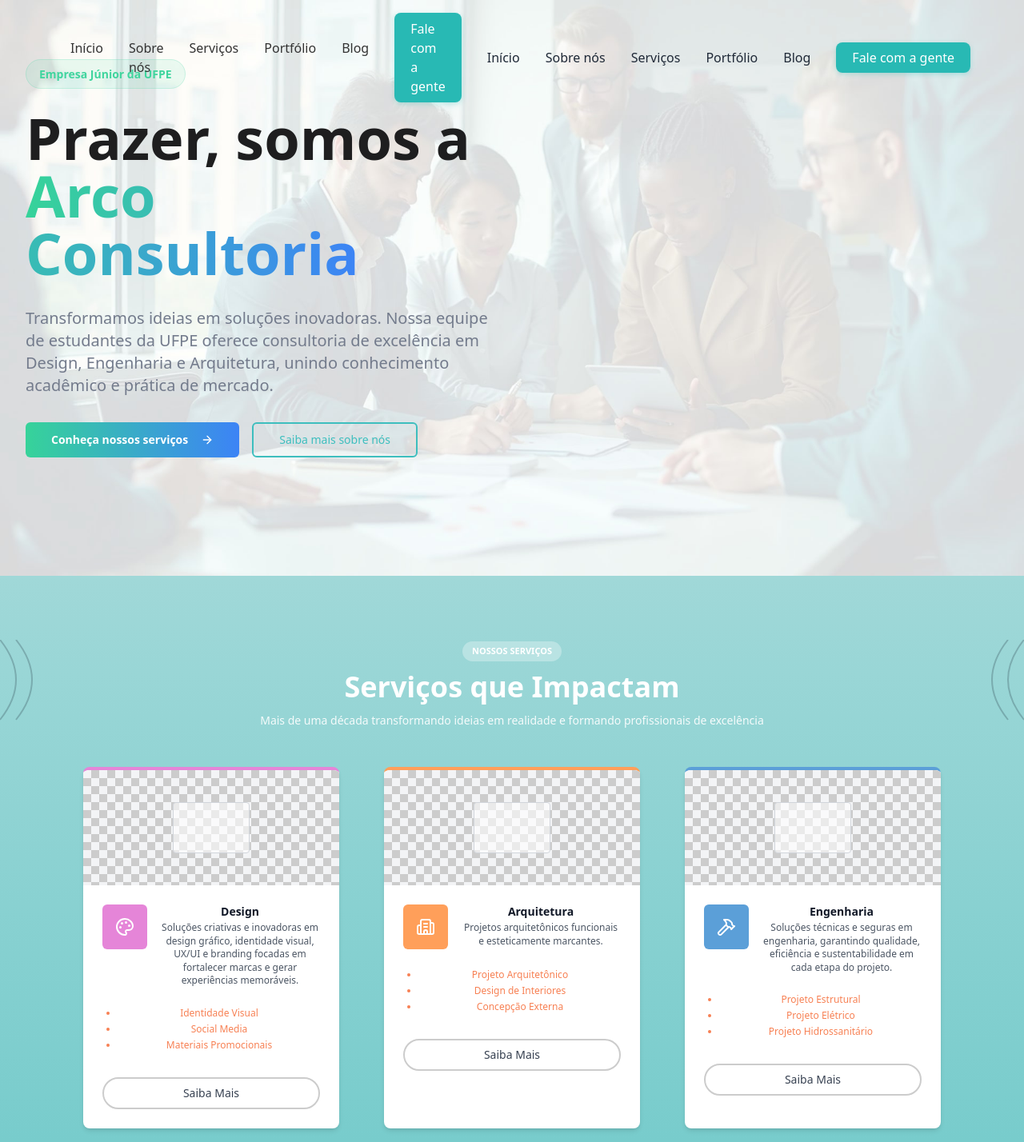
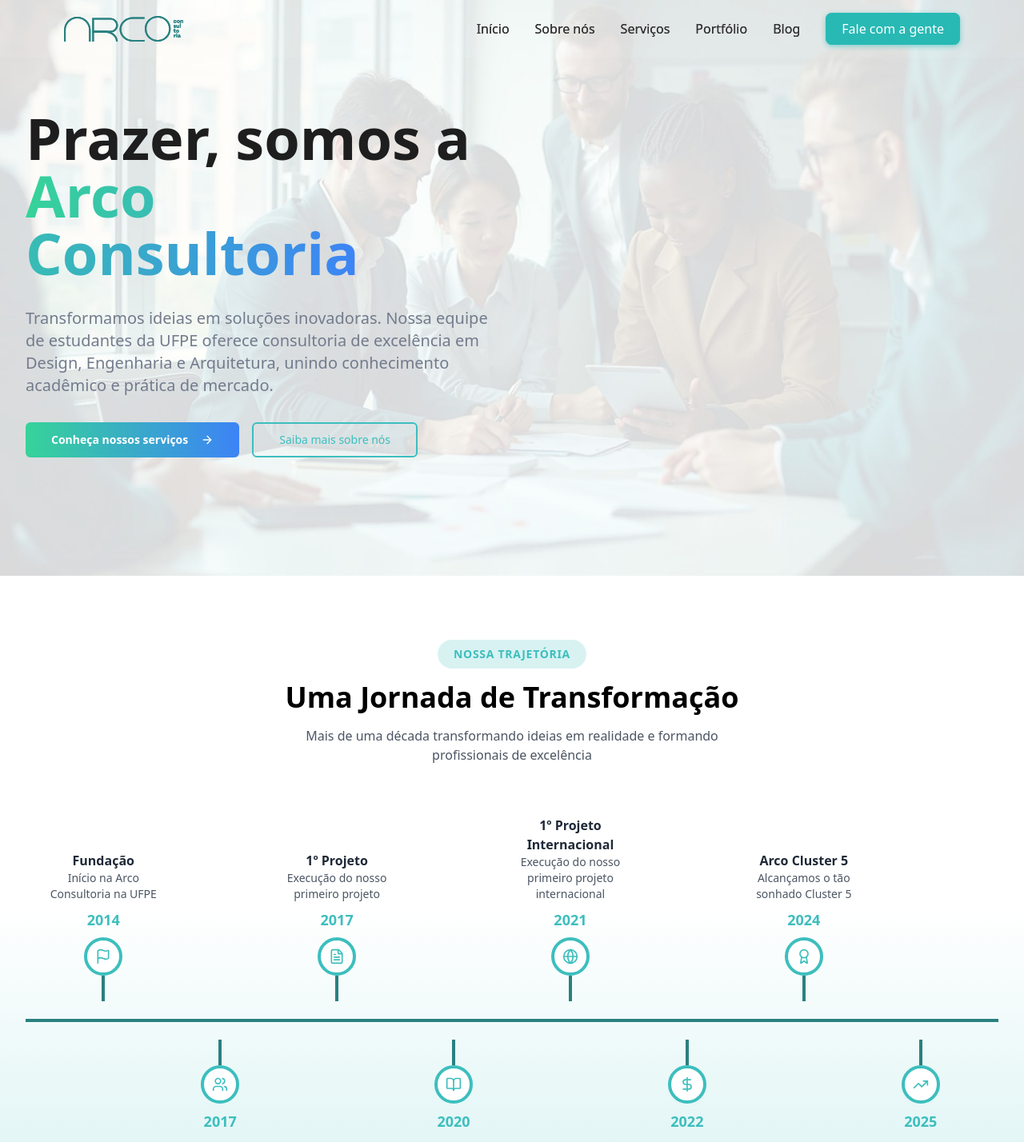
Before and after one commit to projetosseedabit/arco-site-deploy, a Next.js app: page / in a window 1280 px wide. Shown: the top 1428 px of the page at 80% size. Built offline with nearby package versions, Linux system fonts and the light colour scheme.

Commit message:
Add secao de linha do tempo da Arco

```diff
--- a/src/app/layout.tsx
+++ b/src/app/layout.tsx
@@ -26,7 +26,7 @@
   return (
     <html lang="en">
       <body className={`${geistSans.variable} ${geistMono.variable} antialiased`}>
-        <Header/>
+       <Header />
 
         <main>
         {children}
--- a/src/app/page.tsx
+++ b/src/app/page.tsx
@@ -1,10 +1,14 @@
+import TimeLine from "@/components/timeline/TimeLine";
 import Hero from "../components/home/Hero";
 import ServicesSection from "../components/sections/ServicesSection";
+import Header from "@/components/sections/Header"
 
 export default function Home() {
   return (
     <main>
+      <Header />
       <Hero />
+      <TimeLine />
       <ServicesSection/>
     </main>
   );
--- a/src/components/home/Hero.tsx
+++ b/src/components/home/Hero.tsx
@@ -12,9 +12,6 @@
         <div className="grid lg:grid-cols-2 gap-12 items-center">
           <div className="space-y-8">
             <div className="inline-block">
-              <span className="px-4 py-2 rounded-full bg-primary/10 text-primary font-semibold text-sm border border-primary/20">
-                Empresa Júnior da UFPE
-              </span>
             </div>
 
             <h1 className="text-4xl sm:text-5xl lg:text-6xl xl:text-7xl font-bold leading-tight text-custom-gray">
--- a/src/components/sections/Header.tsx
+++ b/src/components/sections/Header.tsx
@@ -19,8 +19,10 @@
 
   return (
     <header
-      className={`w-full flex gap-x-2 top-0 fixed z-50 transition-all duration-300 ease-in-out items-center justify-between px-8 md:px-20 py-4 ${
-        isScrolled ? "bg-white text-gray-800 shadow-lg" : "bg-white/5 text-gray-800"
+      className={`w-full flex top-0 fixed z-50 transition-all duration-300 ease-in-out items-center justify-between px-8 md:px-20 py-4 ${
+        isScrolled
+          ? "bg-white text-gray-800 shadow-lg"
+          : "bg-white/5 text-gray-800"
       }`}
     >
       {/* 1. Logo */}
@@ -34,85 +36,65 @@
         />
       </div>
 
-      {/* Menu Desktop + Mobile */}
+      {/* Menu Desktop + Mobile (Corrigido) */}
       <nav
-        className={`flex md:flex flex-col md:flex-row items-end md:items-center md:gap-8 gap-4 md:static absolute top-16 left-0 w-full md:w-auto bg-[#f2f2f2]/100 md:bg-transparent shadow-md md:shadow-none px-8 md:px-0 py-4 md:py-0 transition-all duration-300 ease-in-out ${
+        className={`flex flex-col md:flex-row items-end md:items-center md:gap-8 gap-4 md:static absolute top-16 left-0 w-full md:w-auto bg-[#f2f2f2]/100 md:bg-transparent shadow-md md:shadow-none px-8 md:px-0 py-4 md:py-0 transition-all duration-300 ease-in-out ${
           menuOpen
             ? "opacity-100 translate-y-0 pointer-events-auto"
             : "opacity-0 -translate-y-4 pointer-events-none"
         } md:opacity-100 md:translate-y-0 md:pointer-events-auto`}
       >
+        {/* APENAS UMA LISTA DE LINKS */}
         <ul className="flex flex-col md:flex-row list-none gap-4 md:gap-8 text-[#333] font-medium">
           <li>
-            <Link href="#" className="hover:text-[#1d7a7a]">
+            <Link
+              href="#"
+              className="hover:text-[#1d7a7a] whitespace-nowrap"
+            >
               Início
             </Link>
           </li>
           <li>
-            <Link href="#" className="hover:text-[#1d7a7a]">
+            <Link
+              href="#"
+              className="hover:text-[#1d7a7a] whitespace-nowrap"
+            >
               Sobre nós
             </Link>
           </li>
           <li>
-            <Link href="#" className="hover:text-[#1d7a7a]">
+            <Link
+              href="#"
+              className="hover:text-[#1d7a7a] whitespace-nowrap"
+            >
               Serviços
             </Link>
           </li>
           <li>
-            <Link href="#" className="hover:text-[#1d7a7a]">
+            <Link
+              href="#"
+              className="hover:text-[#1d7a7a] whitespace-nowrap"
+            >
               Portfólio
             </Link>
           </li>
           <li>
-            <Link href="#" className="hover:text-[#1d7a7a]">
+            <Link
+              href="#"
+              className="hover:text-[#1d7a7a] whitespace-nowrap"
+            >
               Blog
             </Link>
           </li>
         </ul>
 
-        {/* Botão Contato */}
+        {/* APENAS UM BOTÃO */}
         <Link
           href="#"
-          className="bg-[#28b9b4] text-white px-5 py-2 rounded-lg font-medium shadow-[0_2px_6px_rgba(40,185,180,0.3)] hover:bg-[#22a19b] hover:scale-105 hover:shadow-[0_4px_10px_rgba(34,161,155,0.4)] transition"
+          className="bg-[#28b9b4] text-white px-5 py-2 rounded-lg font-medium shadow-[0_2px_6px_rgba(40,185,180,0.3)] hover:bg-[#22a19b] hover:scale-105 hover:shadow-[0_4px_10px_rgba(34,161,155,0.4)] transition whitespace-nowrap"
         >
           Fale com a gente
         </Link>
-
-        <ul className="flex flex-col md:flex-row list-none gap-4 md:gap-8 text-[#333] md:text-inherit font-medium">
-          <li>
-            <Link href="#" className="hover:text-[#1d7a7a] ">
-              Início
-            </Link>
-          </li>
-          <li>
-            <Link href="#" className="hover:text-[#1d7a7a] whitespace-nowrap">
-              Sobre nós
-            </Link>
-          </li>
-          <li>
-            <Link href="#" className="hover:text-[#1d7a7a] whitespace-nowrap">
-              Serviços
-            </Link>
-          </li>
-          <li>
-            <Link href="#" className="hover:text-[#1d7a7a] whitespace-nowrap">
-              Portfólio
-            </Link>
-          </li>
-          <li>
-            <Link href="#" className="hover:text-[#1d7a7a] whitespace-nowrap">
-              Blog
-            </Link>
-          </li>
-          <li>
-            <Link
-              href="#"
-              className="bg-[#28b9b4] text-white whitespace-nowrap px-5 py-2 rounded-lg font-medium shadow-[0_2px_6px_rgba(40,185,180,0.3)] hover:bg-[#22a19b] hover:scale-105 hover:shadow-[0_4px_10px_rgba(34,161,155,0.4)] transition"
-            >
-              Fale com a gente
-            </Link>
-          </li>
-        </ul>
       </nav>
 
       {/* Botão Menu Mobile */}
@@ -122,7 +104,11 @@
       >
         <span
           className={`h-[3px] w-full rounded transition ${
-            menuOpen ? "bg-[#333] rotate-45 translate-y-[7px]" : isScrolled ? "bg-gray-800" : "bg-[#333]"
+            menuOpen
+              ? "bg-[#333] rotate-45 translate-y-[7px]"
+              : isScrolled
+              ? "bg-gray-800"
+              : "bg-[#333]"
           }`}
         ></span>
         <span
@@ -132,7 +118,11 @@
         ></span>
         <span
           className={`h-[3px] w-full rounded transition ${
-            menuOpen ? "-rotate-45 -translate-y-[7px]" : isScrolled ? "bg-gray-800" : "bg-[#333]"
+            menuOpen
+              ? "bg-[#333] -rotate-45 -translate-y-[7px]"
+              : isScrolled
+              ? "bg-gray-800"
+              : "bg-[#333]"
           }`}
         ></span>
       </div>
--- /dev/null
+++ b/src/components/timeline/TimeLine.tsx
@@ -0,0 +1,105 @@
+import React from "react";
+import {Flag, Users, FileText, BookOpen, Globe, DollarSign, Award, TrendingUp} from 'lucide-react';
+
+//Componente do marco da linha do tempo
+type TimelineItemProps = {
+  year: string;
+  title: string;
+  description: string;
+  position: string;
+  direction: 'up' | 'down';
+  icon: React.ComponentType<{ size?: number; className?: string }>;
+};
+
+const TimelineItem = ({ year, title, description, position, direction, icon: Icon }: TimelineItemProps) => {
+  const itemClasses = "absolute flex flex-col items-center w-32 md:w-40 text-center";
+  const circleClasses = `w-12 h-12 rounded-full bg-white border-4 border-[#3DBEBE] z-10 flex items-center justify-center`;
+  const connectorClasses = "w-1 h-8 bg-[#2A8080]";
+
+//Posicionamento dos marcos
+const style = {
+    left: position,
+    transform: 'translateX(-50%)',
+  };
+
+  if (direction === 'up') {
+    return (
+      <div className={itemClasses} style={{ ...style, bottom: '50%', marginBottom: '1.5rem' }}>
+        {/* TEXTO */}
+        <div>
+          <h3 className="font-bold text-gray-800 text-sm md:text-base">{title}</h3>
+          <p className="text-xs md:text-sm text-gray-600">{description}</p>
+        </div>
+        {/* ANO */}
+        <span className="font-bold text-lg text-[#3DBEBE] mt-2">{year}</span>
+        {/* CÍRCULO */}
+        <div className={`${circleClasses} mt-2`}>
+          {Icon && <Icon size={20} className="text-[#3DBEBE]" />}
+        </div>
+        {/* CONECTOR */}
+        <div className={connectorClasses}></div>
+      </div>
+    );
+  }
+
+  return (
+    <div className={itemClasses} style={{ ...style, top: '50%', marginTop: '1.5rem' }}>
+      {/* Conector */}
+      <div className={connectorClasses}></div>
+      {/* O círculo com ícone */}
+      <div className={`${circleClasses}`}>
+        {Icon && <Icon size={20} className="text-[#3DBEBE]" />}
+      </div>
+      {/* ANO */}
+      <span className="font-bold text-lg text-[#3DBEBE] mt-2">{year}</span>
+      {/* Texto do marco */}
+      <div className="mt-2">
+        <h3 className="font-bold text-gray-800 text-sm md:text-base">{title}</h3>
+        <p className="text-xs md:text-sm text-gray-600">{description}</p>
+      </div>
+    </div>
+  );
+};
+
+const TimeLine = () => {
+  const items = [
+    { year: '2014', title: 'Fundação', description: 'Início na Arco Consultoria na UFPE', position: '8%', direction: 'up', icon: Flag },
+    { year: '2017', title: 'Federação', description: 'A Arco se torna Empresa Júnior federada pela FEJEPE', position: '20%', direction: 'down', icon: Users },
+    { year: '2017', title: '1º Projeto', description: 'Execução do nosso primeiro projeto', position: '32%', direction: 'up', icon: FileText },
+    { year: '2020', title: '1º Edital do ParqueTec', description: 'Participação do primeiro edital do ParqueTec', position: '44%', direction: 'down', icon: BookOpen },
+    { year: '2021', title: '1º Projeto Internacional', description: 'Execução do nosso primeiro projeto internacional', position: '56%', direction: 'up', icon: Globe },
+    { year: '2022', title: 'Faturamento Total de 1 milhão', description: 'Batemos o recorde de 1mi', position: '68%', direction: 'down', icon: DollarSign },
+    { year: '2024', title: 'Arco Cluster 5', description: 'Alcançamos o tão sonhado Cluster 5', position: '80%', direction: 'up', icon: Award },
+    { year: '2025', title: 'Faturamento Total de 1.5 milhão', description: 'Início da Arco Consultoria no UFPE', position: '92%', direction: 'down', icon: TrendingUp },
+  ];
+
+  return (
+    // Fundo com o gradiente (deixei com uma transição bem livinha pro azul da arco)
+    <div className="flex flex-col justify-center items-center min-h-screen bg-gradient-to-b from-white via-white to-[#3DBEBE]/20 text-gray-800 py-20 px-4 sm:px-8">
+
+
+      <div className="text-center">
+        <span className="inline-block bg-[#3DBEBE]/20 text-[#3DBEBE] text-sm font-semibold tracking-wider px-5 py-2 rounded-full">
+          NOSSA TRAJETÓRIA
+        </span>
+        <h1 className="text-black text-4xl font-extrabold text-center mt-4">Uma Jornada de Transformação</h1>
+        <div className="max-w-xl mx-auto text-center mt-4">
+          <p className="text-center text-gray-600">Mais de uma década transformando ideias em realidade e formando profissionais de excelência</p>
+        </div>
+      </div>
+
+      <div className="w-full max-w-7xl mt-32">
+        <div className="relative w-full h-96 mx-auto">
+          <div className="absolute top-1/2 left-0 w-full h-1 bg-[#2A8080] transform -translate-y-1/2"></div>
+
+          {items.map((item, index) => (
+            <TimelineItem key={index} {...item} direction={item.direction as 'up' | 'down'} />
+          ))}
+        </div>
+      </div>
+
+    </div>
+  );
+}
+
+export default TimeLine;
```
